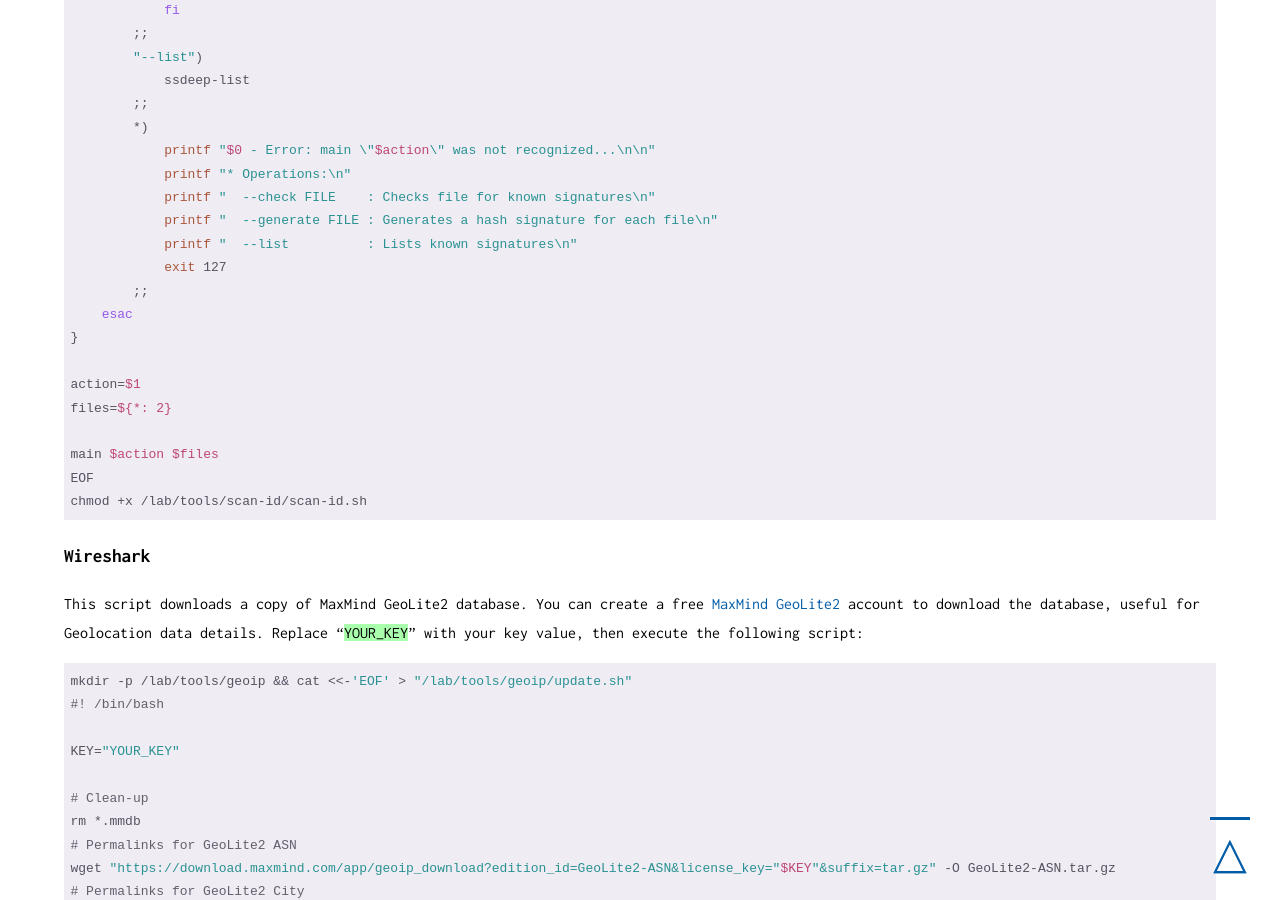
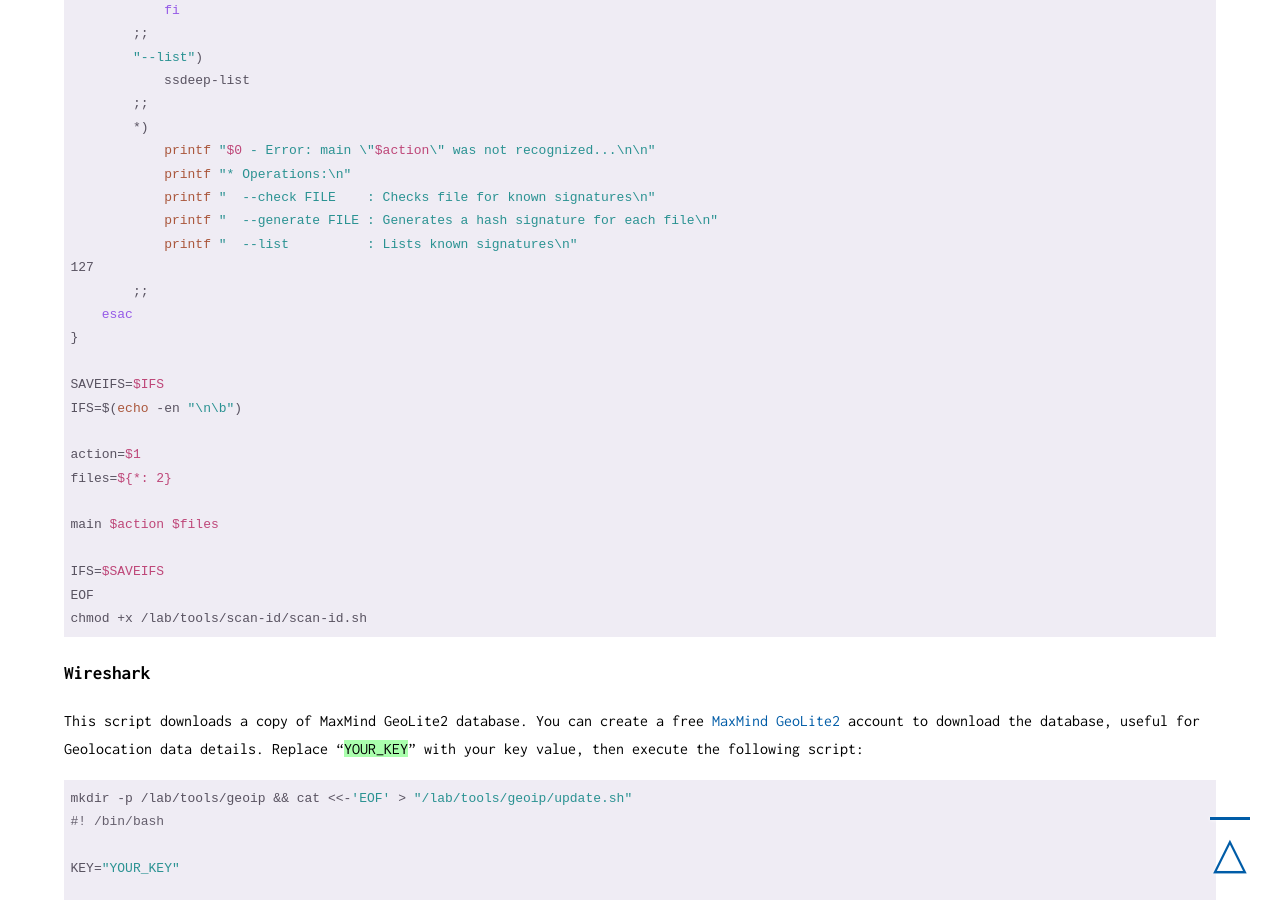
Before and after one commit to qwertzy-antonio-godinho/qwertzy-antonio-godinho.github.io, a Jekyll site: the page built from _posts/2021-02-08-Malware-Lab-Part-1-The-Gateway.md, in a window 1280 px wide and 900 px high, scrolled down 65959 px. Built offline with Jekyll 4.4.1, drawn with Linux system fonts in a browser that asks for light colours.

Commit message:
fix ssdeep

```diff
--- a/_posts/2021-02-08-Malware-Lab-Part-1-The-Gateway.md
+++ b/_posts/2021-02-08-Malware-Lab-Part-1-The-Gateway.md
@@ -2168,7 +2168,7 @@
             ;;
             "--generate")
                 local hash=$(ssdeep "$file" -s | tail -n +2)
-                printf "> Generating signature: $file $hash\n" | GREP_COLOR='1;32' grep -P "> Generating signature: " --color=always -A10000 -B10000 | GREP_COLOR='1;35' grep -P "$hash" --color=always -A10000 -B10000
+                printf "> Generating signature: $file $hash\n" | GREP_COLOR='1;32' grep -e "> Generating signature: " -e "^" --color=always -A10000 -B10000 | GREP_COLOR='1;35' grep -e "$hash" -e "^" --color=always -A10000 -B10000
                 grep -qxF "$hash" "$HASH_DATABASE" || printf "$hash\n" >> "$HASH_DATABASE"
             ;;
             *)
@@ -2209,15 +2209,20 @@
             printf "  --check FILE    : Checks file for known signatures\n"
             printf "  --generate FILE : Generates a hash signature for each file\n"
             printf "  --list          : Lists known signatures\n"
-            exit 127
+127
         ;;
     esac
 }
 
+SAVEIFS=$IFS
+IFS=$(echo -en "\n\b")
+
 action=$1
 files=${*: 2}
 
 main $action $files
+
+IFS=$SAVEIFS
 EOF
 chmod +x /lab/tools/scan-id/scan-id.sh</code></pre>
 
```
